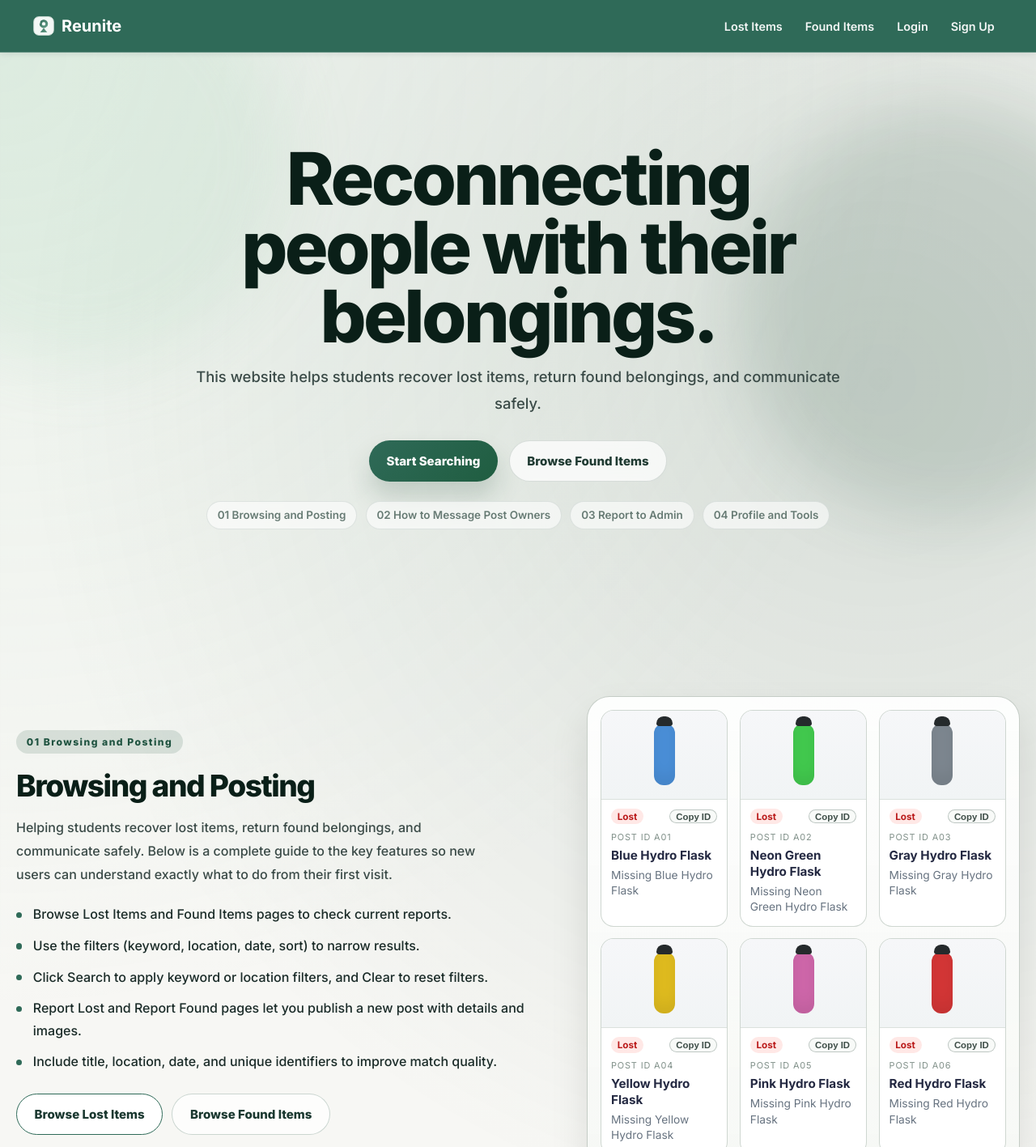
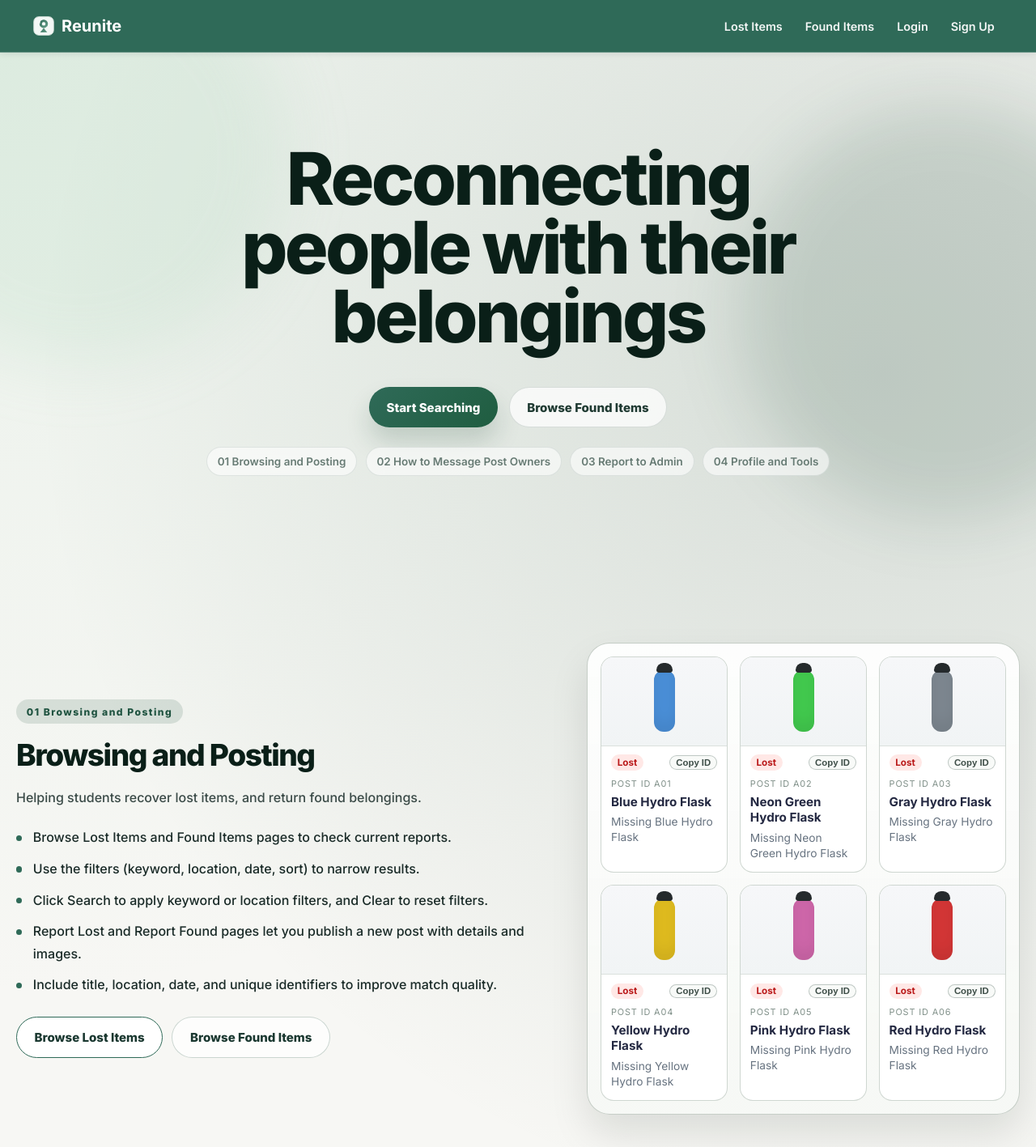
Before and after one commit to CalebSzeto/Lost-Found-Web-App, a Next.js app in the folder client/: page / in a window 1280 px wide. Shown: the top 1417 px of the page at 81% size. Built offline with nearby package versions, Linux system fonts and the light colour scheme; no server answers.

Commit message:
added changes to text in homepage

```diff
--- a/client/src/app/page.js
+++ b/client/src/app/page.js
@@ -22,7 +22,7 @@ const featurePages = [
     label: '01',
     title: 'Browsing and Posting',
     body:
-      'Helping students recover lost items, return found belongings, and communicate safely. Below is a complete guide to the key features so new users can understand exactly what to do from their first visit.',
+      'Helping students recover lost items, and return found belongings.',
     bullets: [
       'Browse Lost Items and Found Items pages to check current reports.',
       'Use the filters (keyword, location, date, sort) to narrow results.',
@@ -116,10 +116,7 @@ export default function Home() {
         <div className={styles.heroGlowB} />
         <div className={styles.sectionInner}>
           <div className={styles.heroCopy}>
-            <h1>Reconnecting people with their belongings.</h1>
-            <p>
-              This website helps students recover lost items, return found belongings, and communicate safely.
-            </p>
+            <h1>Reconnecting people with their belongings</h1>
             <div className={styles.heroActions}>
               <Link href="/lost-items" className={styles.primaryAction}>
                 Start Searching
```
